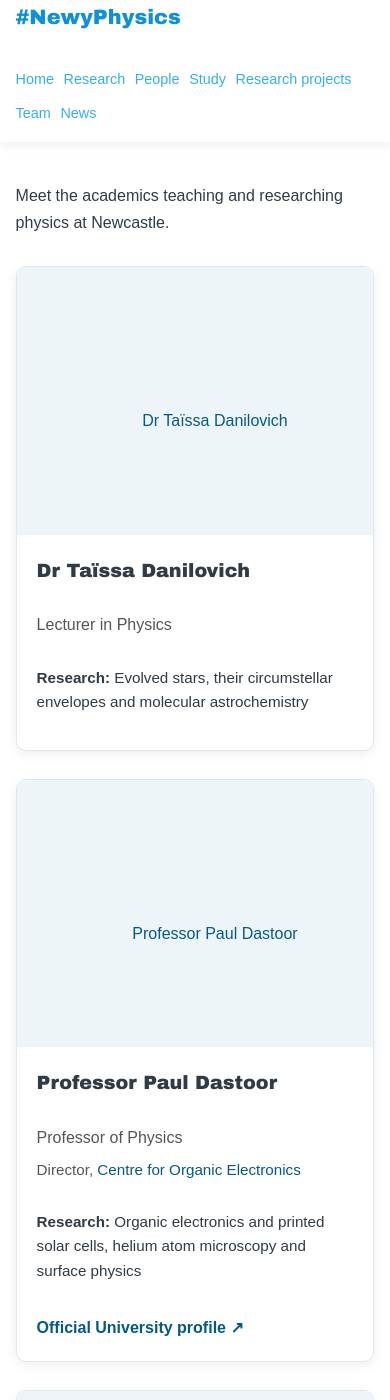
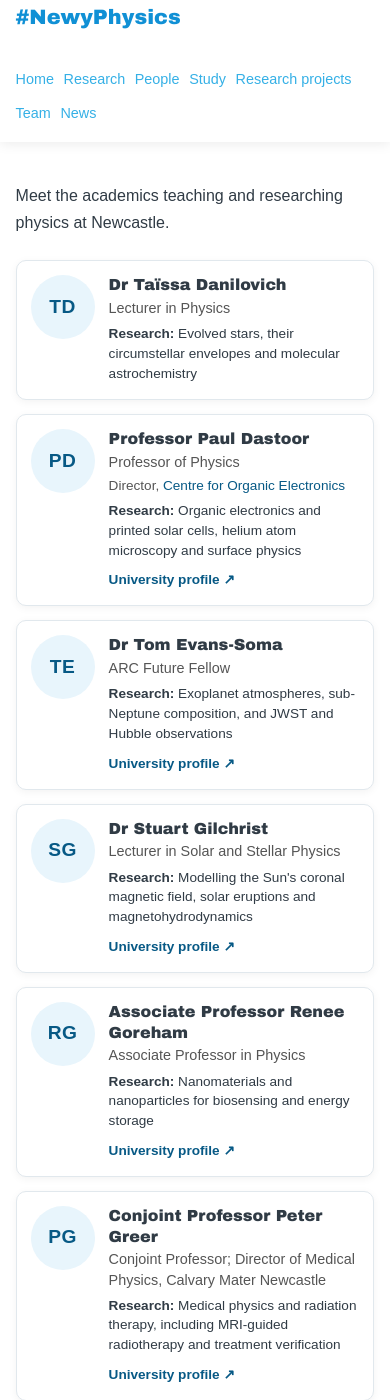
Before and after one commit to NewyPhysics/unofficial_homepage, a Jekyll site: the page built from index.html, in a window 390 px wide and 1400 px high, scrolled down 2568 px. Built offline with Jekyll 4.4.1, drawn with Linux system fonts in a browser that asks for light colours; some of the changed text lies outside the part shown.

Commit message:
Compact people cards: small round photo or initials beside the text
Co-Authored-By: Claude Opus 5.5 <noreply@anthropic.com>
Claude-Session: https://claude.ai/code/session_01LYcBCLwvG5rvH6dJMd99nN

```diff
--- a/assets/css/style.css
+++ b/assets/css/style.css
@@ -32,35 +32,37 @@ section[id] { scroll-margin-top:80px; }
 .empty-note { color:#5b6670; font-style:italic; }
 .footer a { color:#fff; }
 @media(max-width:800px){ .navbar ul{gap:.6rem; font-size:.9rem;} .hero{padding-top:4rem;} }
-/* Academic profile grid */
+/* Academic profile grid: compact cards */
 .people-grid {
   display: grid;
-  grid-template-columns: repeat(3, minmax(0, 1fr));
-  gap: 28px;
-  margin-top: 30px;
+  grid-template-columns: repeat(auto-fill, minmax(min(300px, 100%), 1fr));
+  gap: 14px;
+  margin-top: 24px;
 }
 
 .person-card {
   background: #fff;
   border: 1px solid #e1e8ed;
   border-radius: 10px;
-  overflow: hidden;
-  box-shadow: 0 3px 12px rgba(0, 0, 0, 0.07);
+  box-shadow: 0 2px 8px rgba(0, 0, 0, 0.05);
   display: flex;
-  flex-direction: column;
+  gap: 14px;
+  padding: 14px;
   transition: transform 0.2s ease, box-shadow 0.2s ease;
 }
 
 .person-card:hover {
-  transform: translateY(-4px);
-  box-shadow: 0 8px 22px rgba(0, 0, 0, 0.12);
+  transform: translateY(-2px);
+  box-shadow: 0 6px 16px rgba(0, 0, 0, 0.1);
 }
 
 .person-photo {
-  width: 100%;
-  aspect-ratio: 4 / 3;
-  background: #eef5f9;
+  flex: none;
+  width: 64px;
+  height: 64px;
+  border-radius: 50%;
   overflow: hidden;
+  background: #e8f5fc;
 }
 
 .person-photo img {
@@ -77,32 +79,40 @@ section[id] { scroll-margin-top:80px; }
   display: flex;
   align-items: center;
   justify-content: center;
-  padding: 20px;
   color: #075985;
-  text-align: center;
+  font-weight: 700;
+  font-size: 1.2rem;
+  letter-spacing: .03em;
 }
 
 .person-info {
-  padding: 20px;
   display: flex;
   flex-direction: column;
+  min-width: 0;
   flex: 1;
 }
 
 .person-info h3 {
-  font-size: 1.2rem;
-  margin: 0 0 8px;
+  font-size: 1rem;
+  line-height: 1.3;
+  margin: 0 0 2px;
 }
+
+.person-info h3 a { color: var(--text); }
+.person-info h3 a:hover { color: var(--uon-dark-blue); }
 
 .person-role {
   color: #555;
-  margin-bottom: 12px;
+  font-size: .9rem;
+  line-height: 1.4;
+  margin: 0 0 4px;
 }
 
 .person-position {
   color: #555;
-  font-size: 0.95rem;
-  margin: -6px 0 12px;
+  font-size: .85rem;
+  line-height: 1.4;
+  margin: 0 0 4px;
 }
 
 .person-position a {
@@ -111,26 +121,27 @@ section[id] { scroll-margin-top:80px; }
 
 .person-research,
 .person-courses {
-  font-size: 0.95rem;
-  line-height: 1.6;
+  font-size: 0.85rem;
+  line-height: 1.45;
+  margin: 2px 0;
 }
 
 .course-code {
   display: inline-block;
   background: #e8f5fc;
   color: #075985;
-  padding: 3px 8px;
-  margin: 3px 3px 3px 0;
+  padding: 1px 6px;
+  margin: 2px 2px 2px 0;
   border-radius: 4px;
-  font-size: 0.85rem;
+  font-size: 0.8rem;
 }
 
 .profile-link {
   display: inline-block;
-  margin-top: auto;
-  padding-top: 16px;
+  margin-top: 6px;
   color: #075985;
   font-weight: 600;
+  font-size: .85rem;
   text-decoration: none;
 }
 
@@ -138,19 +149,6 @@ section[id] { scroll-margin-top:80px; }
   text-decoration: underline;
 }
 
-/* Tablet */
-@media (max-width: 900px) {
-  .people-grid {
-    grid-template-columns: repeat(2, minmax(0, 1fr));
-  }
-}
-
-/* Mobile */
-@media (max-width: 560px) {
-  .people-grid {
-    grid-template-columns: 1fr;
-  }
-}
 
 /* Headings use Arial Black, the University's fallback for its Fuse V.2 Display typeface.
    Devices without Arial Black (e.g. Android, Linux) get heavy Arial/Helvetica instead. */
--- a/index.html
+++ b/index.html
@@ -48,14 +48,14 @@ title: Home
             referrerpolicy="no-referrer"
             loading="lazy">
           {% else %}
-          <div class="photo-placeholder">
-            <span>{{ person.name }}</span>
-          </div>
+          {% assign name_parts = person.name | split: " " %}
+          {% assign first_index = name_parts.size | minus: 2 %}
+          <span class="photo-placeholder" aria-hidden="true">{{ name_parts[first_index] | slice: 0 }}{{ name_parts.last | slice: 0 }}</span>
           {% endif %}
         </div>
 
         <div class="person-info">
-          <h3>{{ person.name }}</h3>
+          <h3><a href="{{ person.url | relative_url }}">{{ person.name }}</a></h3>
 
           {% if person.role %}
           <p class="person-role">{{ person.role }}</p>
@@ -86,7 +86,7 @@ title: Home
             href="{{ person.official_url }}"
             target="_blank"
             rel="noopener noreferrer">
-            Official University profile
+            University profile
             <span aria-hidden="true">↗</span>
           </a>
           {% endif %}
```
